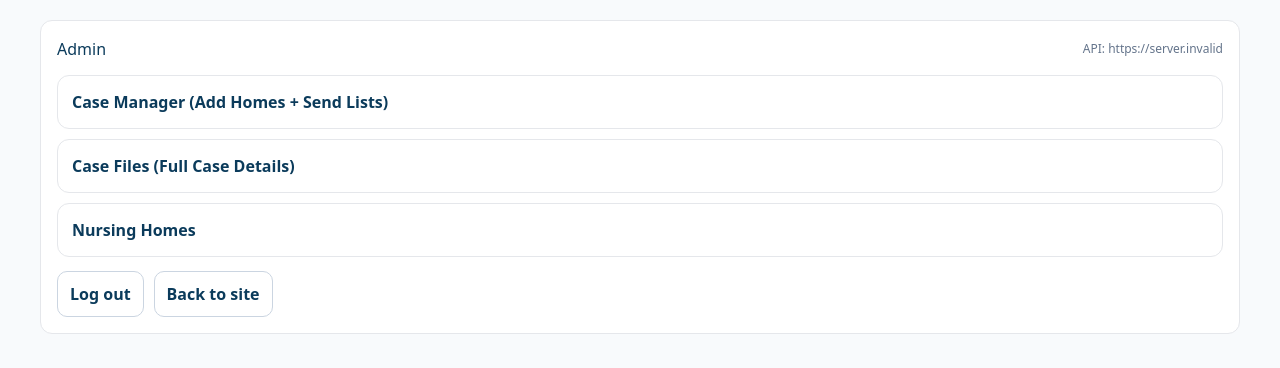
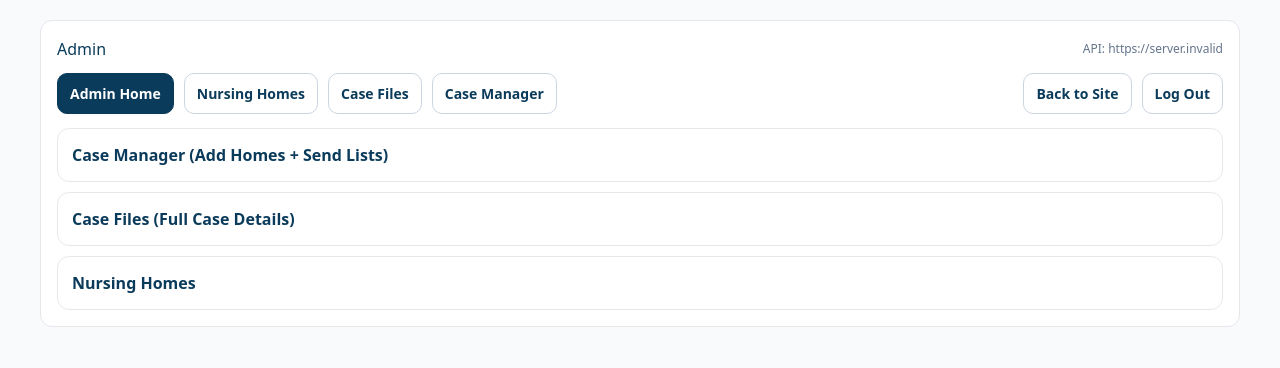
Before and after one commit to sargeantcompany-lgtm/nursinghomesnearme-frontend, a React (Vite) app: page /admin/menu in a window 1280 px wide. Shown: the top 368 px of the page. Built offline with nearby package versions, Linux system fonts and the light colour scheme; no server answers; sample sign-in values are in the browser's storage.

Commit message:
Add shared admin navigation

```diff
--- a/src/components/AdminCases.tsx
+++ b/src/components/AdminCases.tsx
@@ -3,6 +3,7 @@ import { useEffect, useMemo, useState } from "react";
 import type { CSSProperties, ReactNode } from "react";
 import { API_BASE, TOKEN_ENV } from "../lib/runtimeConfig";
 import { adminFetch } from "../lib/api";
+import AdminTopNav from "./AdminTopNav";
 
 type ListType = "FULL" | "SHORT";
 
@@ -640,6 +641,8 @@ export default function AdminCases() {
           Case file editor + email send. Facilities in case: Short={shortCount} / Full={fullCount}
         </p>
 
+        <AdminTopNav />
+
         <div style={topCard}>
           <label style={{ display: "block", fontWeight: 700, marginBottom: 6 }}>Admin Token</label>
           <input
--- a/src/components/AdminMenu.tsx
+++ b/src/components/AdminMenu.tsx
@@ -2,6 +2,7 @@
 import React from "react";
 import { useNavigate } from "react-router-dom";
 import { API_BASE } from "../lib/runtimeConfig";
+import AdminTopNav from "./AdminTopNav";
 
 export default function AdminMenu() {
   const navigate = useNavigate();
@@ -10,11 +11,6 @@ export default function AdminMenu() {
   React.useEffect(() => {
     if (!isAuthed) navigate("/admin", { replace: true });
   }, [isAuthed, navigate]);
-
-  function logout() {
-    localStorage.removeItem("nhnm_admin_token");
-    navigate("/admin", { replace: true });
-  }
 
   function go(to: string) {
     navigate(to);
@@ -31,6 +27,8 @@ export default function AdminMenu() {
           </div>
         </div>
 
+        <AdminTopNav />
+
         <div style={{ marginTop: 14, display: "grid", gap: 10 }}>
           <button type="button" onClick={() => go("/admin/case-manager")} style={linkCardBtn}>
             Case Manager (Add Homes + Send Lists)
@@ -44,11 +42,6 @@ export default function AdminMenu() {
             Nursing Homes
           </button>
 
-        </div>
-
-        <div style={{ marginTop: 14, display: "flex", gap: 10, flexWrap: "wrap" }}>
-          <button onClick={logout} style={secondaryBtn}>Log out</button>
-          <button type="button" onClick={() => go("/")} style={secondaryBtn}>Back to site</button>
         </div>
       </div>
     </div>
@@ -76,13 +69,3 @@ const linkCardBtn: React.CSSProperties = {
   background: "#ffffff",
   cursor: "pointer",
 };
-
-const secondaryBtn: React.CSSProperties = {
-  padding: "10px 12px",
-  borderRadius: 10,
-  border: "1px solid #cbd5e1",
-  background: "white",
-  color: "#0b3b5b",
-  cursor: "pointer",
-  fontWeight: 800,
-};
--- a/src/components/AdminNursingHomes.tsx
+++ b/src/components/AdminNursingHomes.tsx
@@ -2,6 +2,7 @@
 import { useEffect, useMemo, useState } from "react";
 import type { CSSProperties, ReactNode } from "react";
 import { API_BASE, TOKEN_ENV } from "../lib/runtimeConfig";
+import AdminTopNav from "./AdminTopNav";
 
 type NursingHomeListItem = {
   id: number;
@@ -845,6 +846,8 @@ export default function AdminNursingHomes() {
         <p style={{ marginTop: 8, color: "#334155" }}>
           Add / update facilities in your database (matches the new “options list + details” spec).
         </p>
+
+        <AdminTopNav />
 
         <div style={topCard}>
           <label style={{ display: "block", fontWeight: 700, marginBottom: 6 }}>
--- /dev/null
+++ b/src/components/AdminTopNav.tsx
@@ -0,0 +1,87 @@
+import { Link, useLocation, useNavigate } from "react-router-dom";
+
+const links = [
+  { to: "/admin/menu", label: "Admin Home" },
+  { to: "/admin/nursing-homes", label: "Nursing Homes" },
+  { to: "/admin/case-files", label: "Case Files" },
+  { to: "/admin/case-manager", label: "Case Manager" },
+];
+
+export default function AdminTopNav() {
+  const location = useLocation();
+  const navigate = useNavigate();
+
+  function logout() {
+    localStorage.removeItem("nhnm_admin_token");
+    navigate("/admin", { replace: true });
+  }
+
+  return (
+    <div
+      style={{
+        display: "flex",
+        gap: 10,
+        flexWrap: "wrap",
+        alignItems: "center",
+        marginTop: 12,
+        marginBottom: 14,
+      }}
+    >
+      {links.map((link) => {
+        const active = location.pathname === link.to;
+        return (
+          <Link
+            key={link.to}
+            to={link.to}
+            style={{
+              padding: "9px 12px",
+              borderRadius: 10,
+              border: active ? "1px solid #0b3b5b" : "1px solid #cbd5e1",
+              background: active ? "#0b3b5b" : "white",
+              color: active ? "white" : "#0b3b5b",
+              textDecoration: "none",
+              fontWeight: 800,
+              fontSize: 14,
+            }}
+          >
+            {link.label}
+          </Link>
+        );
+      })}
+
+      <div style={{ marginLeft: "auto", display: "flex", gap: 10, flexWrap: "wrap" }}>
+        <Link
+          to="/"
+          style={{
+            padding: "9px 12px",
+            borderRadius: 10,
+            border: "1px solid #cbd5e1",
+            background: "white",
+            color: "#0b3b5b",
+            textDecoration: "none",
+            fontWeight: 800,
+            fontSize: 14,
+          }}
+        >
+          Back to Site
+        </Link>
+        <button
+          type="button"
+          onClick={logout}
+          style={{
+            padding: "9px 12px",
+            borderRadius: 10,
+            border: "1px solid #cbd5e1",
+            background: "white",
+            color: "#0b3b5b",
+            cursor: "pointer",
+            fontWeight: 800,
+            fontSize: 14,
+          }}
+        >
+          Log Out
+        </button>
+      </div>
+    </div>
+  );
+}
```
